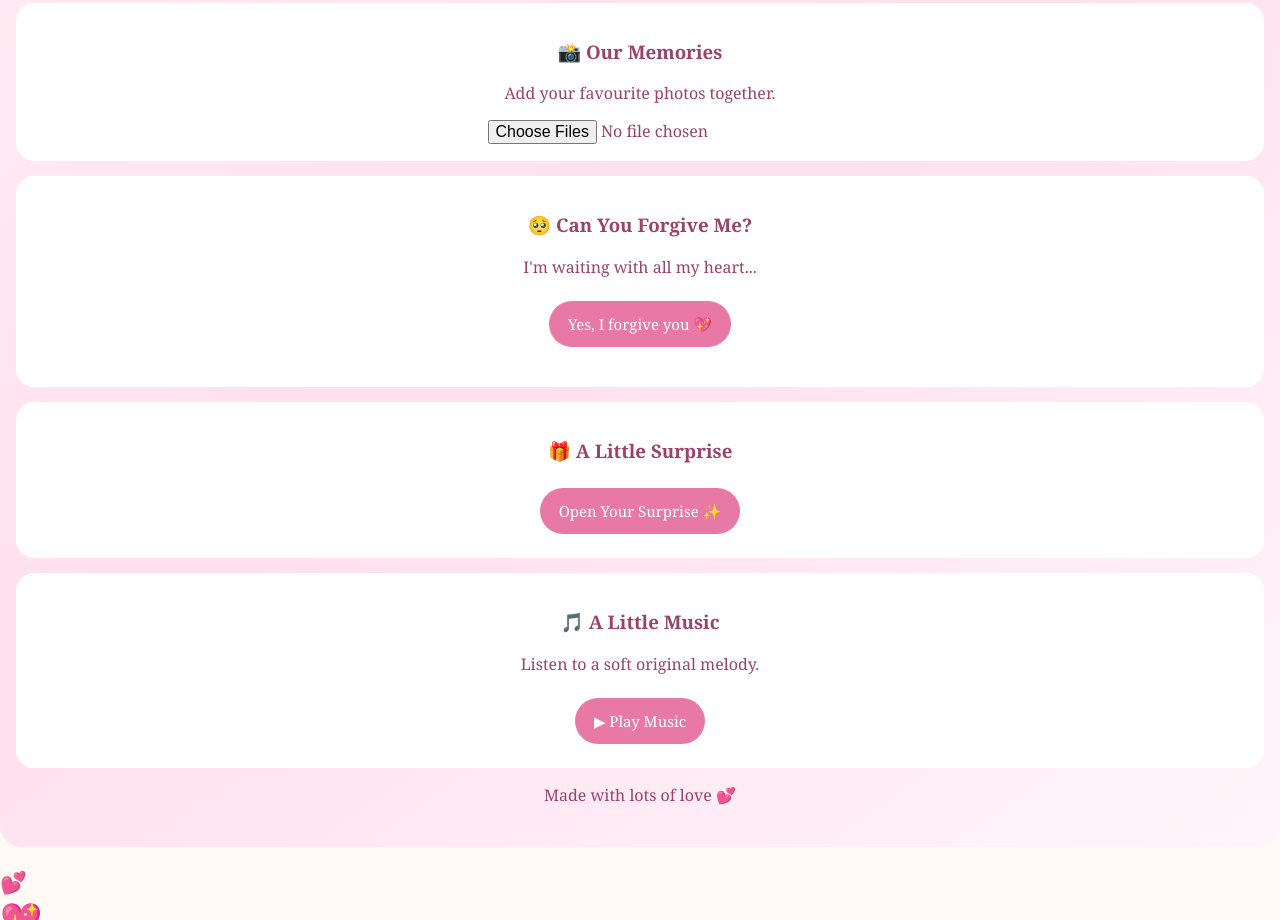
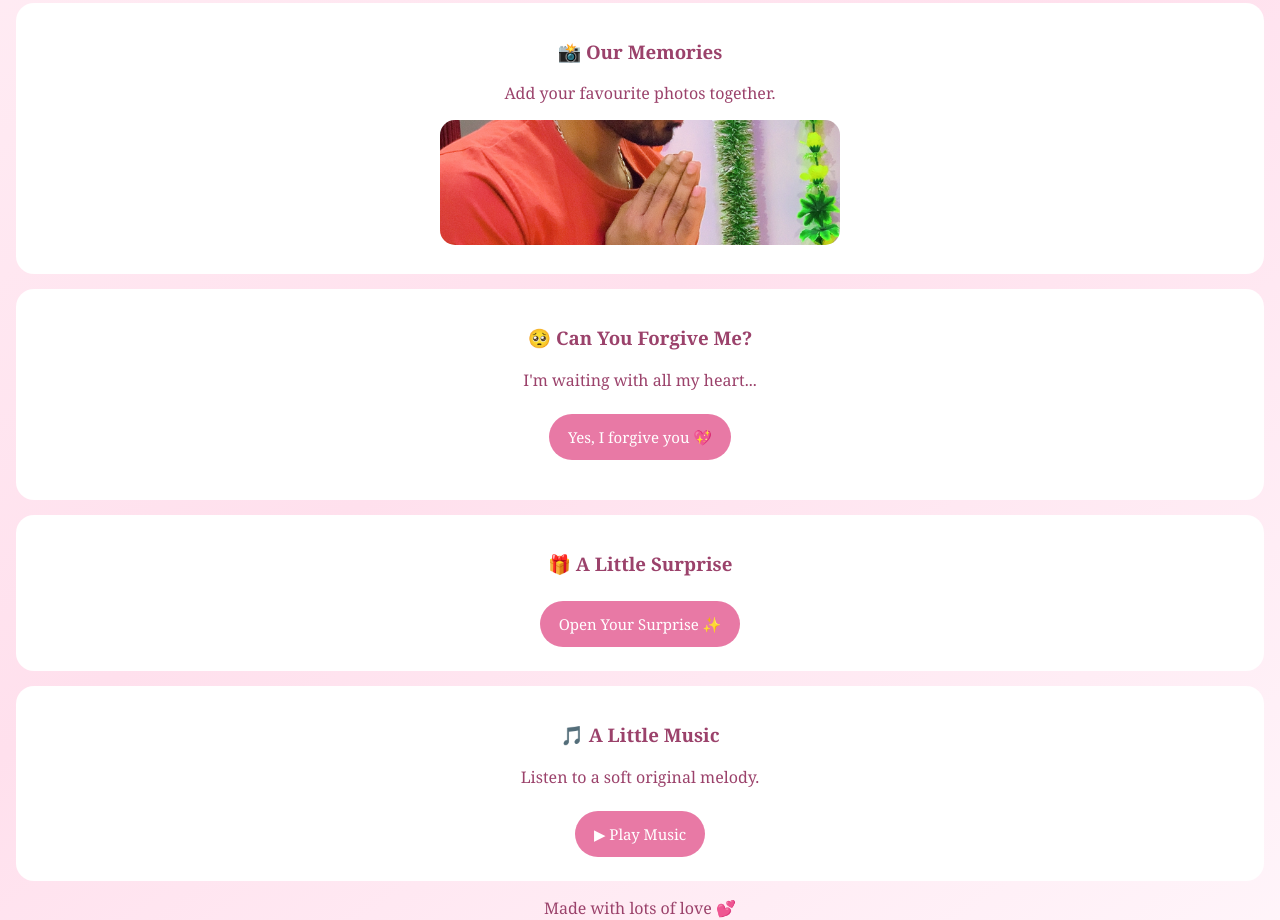
Before and after one commit to subhash00711-cell/little-sorry, a plain HTML site: page index.html in a window 1280 px wide. Shown: the part 1500-2420 px from the top of the page. Drawn offline with Linux system fonts and the light colour scheme.

Commit message:
Update index.html

```diff
--- a/index.html
+++ b/index.html
@@ -143,8 +143,11 @@ decodeGift();sync();
   <div class="ls-panel">
     <h3>📸 Our Memories</h3>
     <p>Add your favourite photos together.</p>
-    <input type="file" accept="image/*" multiple
-      onchange="lsPhotos(this)">
+   <img
+  src="https://raw.githubusercontent.com/subhash00711-cell/little-sorry/main/1B619340-9E8C-4757-BA33-8169D1BEE223.jpeg"
+  alt="Our special memory"
+  style="width:100%; max-width:400px; border-radius:15px; margin:12px auto; display:block;"
+>
     <div id="ls-gallery"></div>
   </div>
 
```
